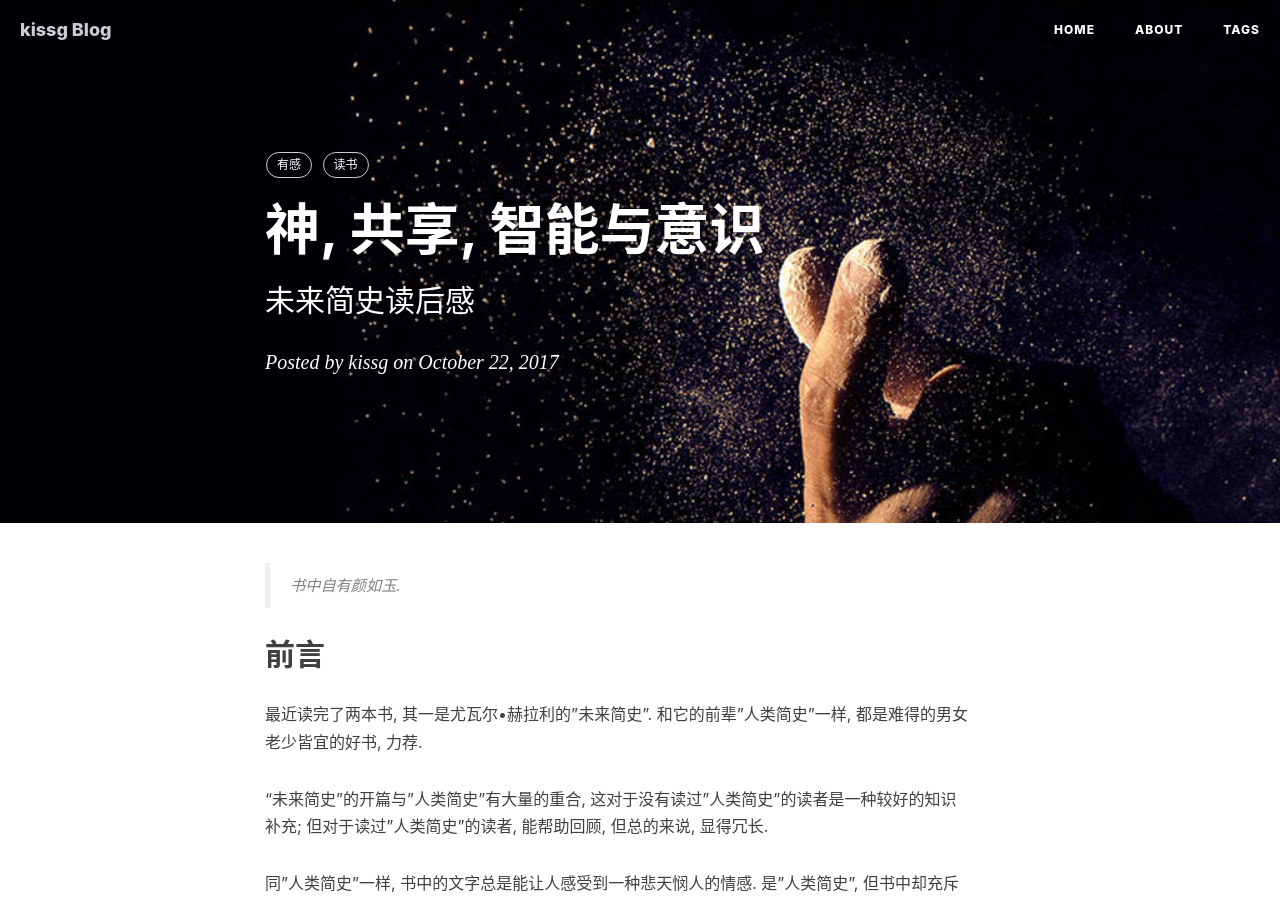
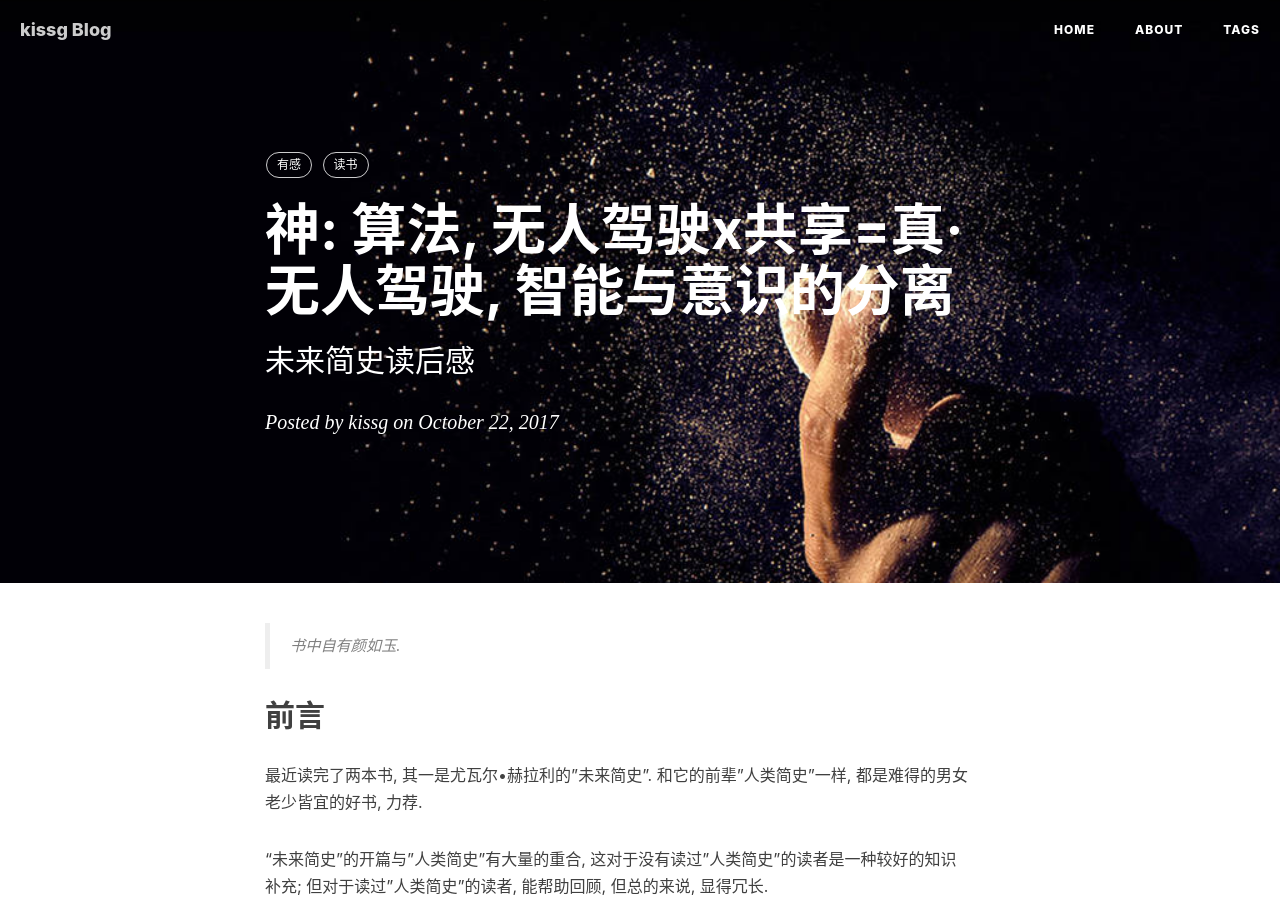
Before and after one commit to iamkissg/iamkissg.github.io, a Jekyll site: the page built from _posts/2017-10-22-brief_review_of_Homo_Deus.md, in a window 1280 px wide and 900 px high. Built offline with Jekyll 4.4.1, drawn with Linux system fonts in a browser that asks for light colours; nearby versions of some CDN libraries; comment, search, counter and statistics services are not loaded.

Commit message:
modify title

```diff
--- a/_posts/2017-10-22-brief_review_of_Homo_Deus.md
+++ b/_posts/2017-10-22-brief_review_of_Homo_Deus.md
@@ -1,6 +1,6 @@
 ---
 layout:	    post
-title:      "神, 共享, 智能与意识"
+title:      "神: 算法, 无人驾驶x共享=真·无人驾驶, 智能与意识的分离"
 subtitle:   "未来简史读后感"
 date:       2017-10-22
 author:     "kissg"
@@ -85,7 +85,7 @@ tags:
 
 ---
 
-### 共享x无人驾驶
+### 无人驾驶x共享, 威力无穷
 
 近年来, *自动驾驶*一直是一个热议的话题, 全世界几乎所有的大公司都在开发自动驾驶技术. 而书中也有一段关于自动驾驶的描述, 当时我的真实感受是"真正的自动驾驶". 原文摘录如下:
 
```
